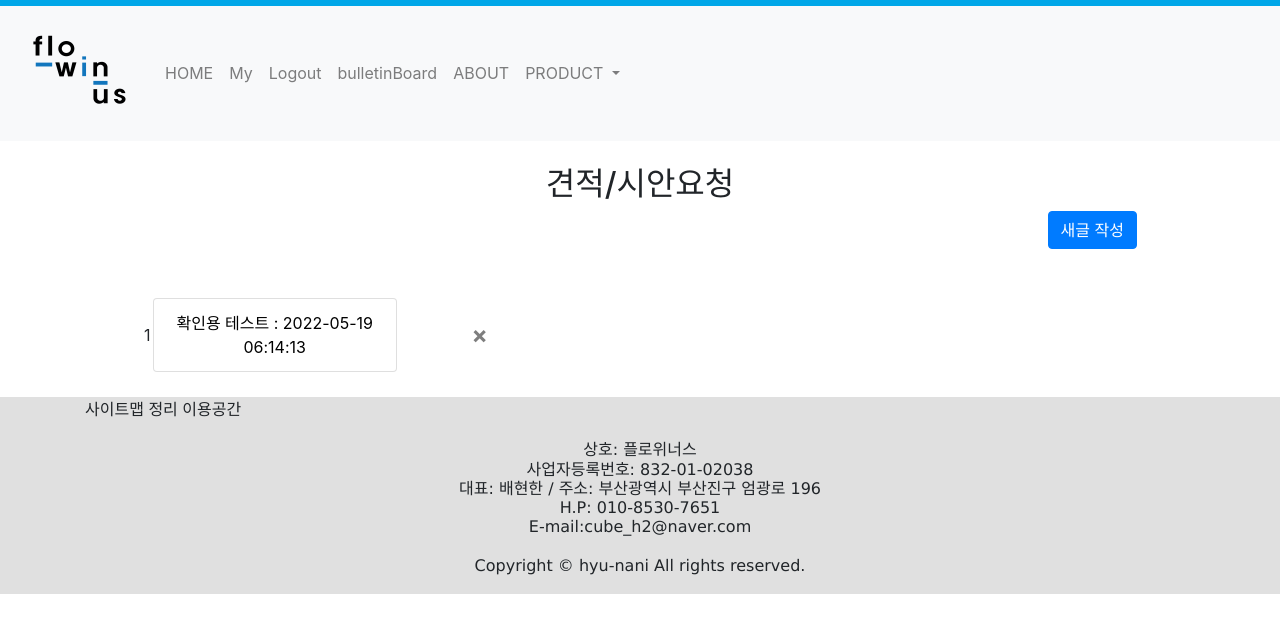
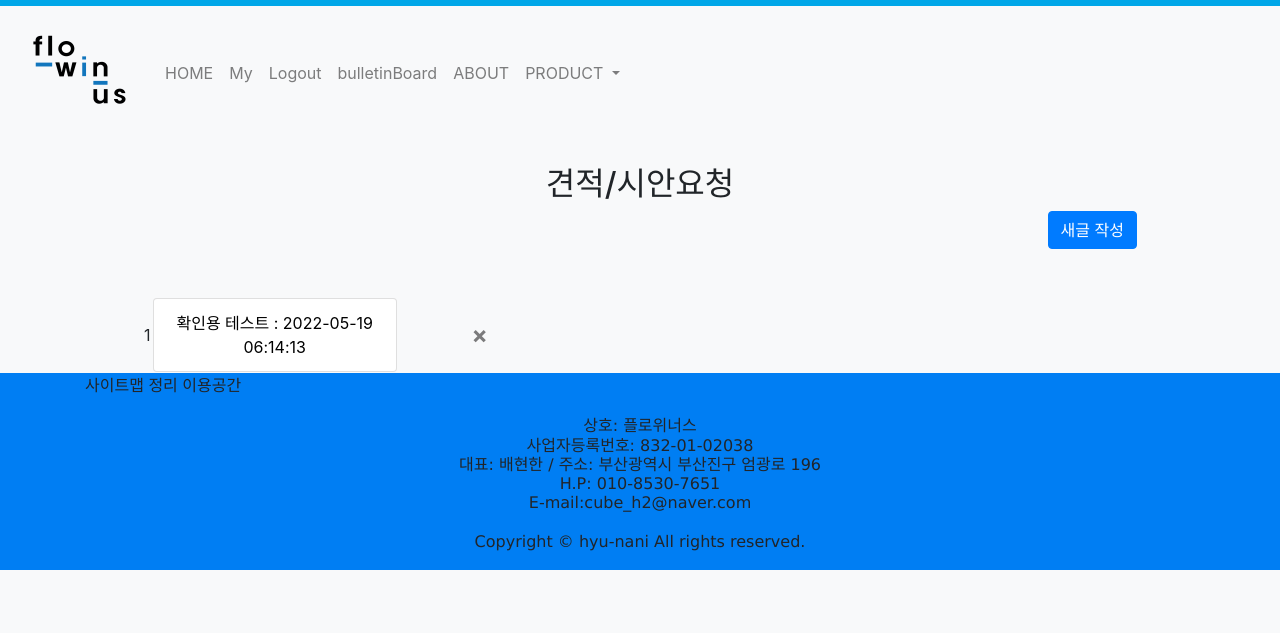
Before and after one commit to hyu-nani/webSite, a Flask app: page /estimate in a window 1280 px wide. Shown: the top 633 px of the page. Run offline with Flask 2, Linux system fonts and the light colour scheme; a user stored in the database is signed in; data comes from the database, SQL or seed files in the repository; some libraries are stand-ins or nearby versions.

Commit message:
Update base.html

```diff
--- a/website/templates/base.html
+++ b/website/templates/base.html
@@ -20,7 +20,7 @@
         />
         <title>{% block title %}Home{% endblock %}</title>
     </head>
-    <body style="background-color:rgb(255, 255, 255);">
+    <body style="background-color:#f8f9fa;">
         <nav class="navbar sticky-top navbar-expand-lg navbar-light bg-light">
             <a class="navbar-brand" href="/"><img
                 src="https://github.com/hyu-nani/webSite/blob/main/website/images/logo.png?raw=true"
@@ -115,18 +115,13 @@
             src="{{ url_for('static', filename='index.js') }}"
         ></script>
     </body>
-    <tr>
-        <td bgcolor="white">
-            <img height="2" width="100%" border="0">
-        </td>
-    </tr>
     <body>
-        <div align="left" style="background-color:rgb(224, 224, 224) ;">
+        <div align="left" style="background-color:rgb(0, 126, 243) ;">
             <div class="container">
                 사이트맵 정리 이용공간
             </div>
         </div>
-        <div align="center" style="background-color:rgb(224, 224, 224) ;">
+        <div align="center" style="background-color:rgb(0, 126, 243) ;">
             <h6 style="width:60%" >
                 <td>
                     <p style="font-family:verdana;"><br/>
```
